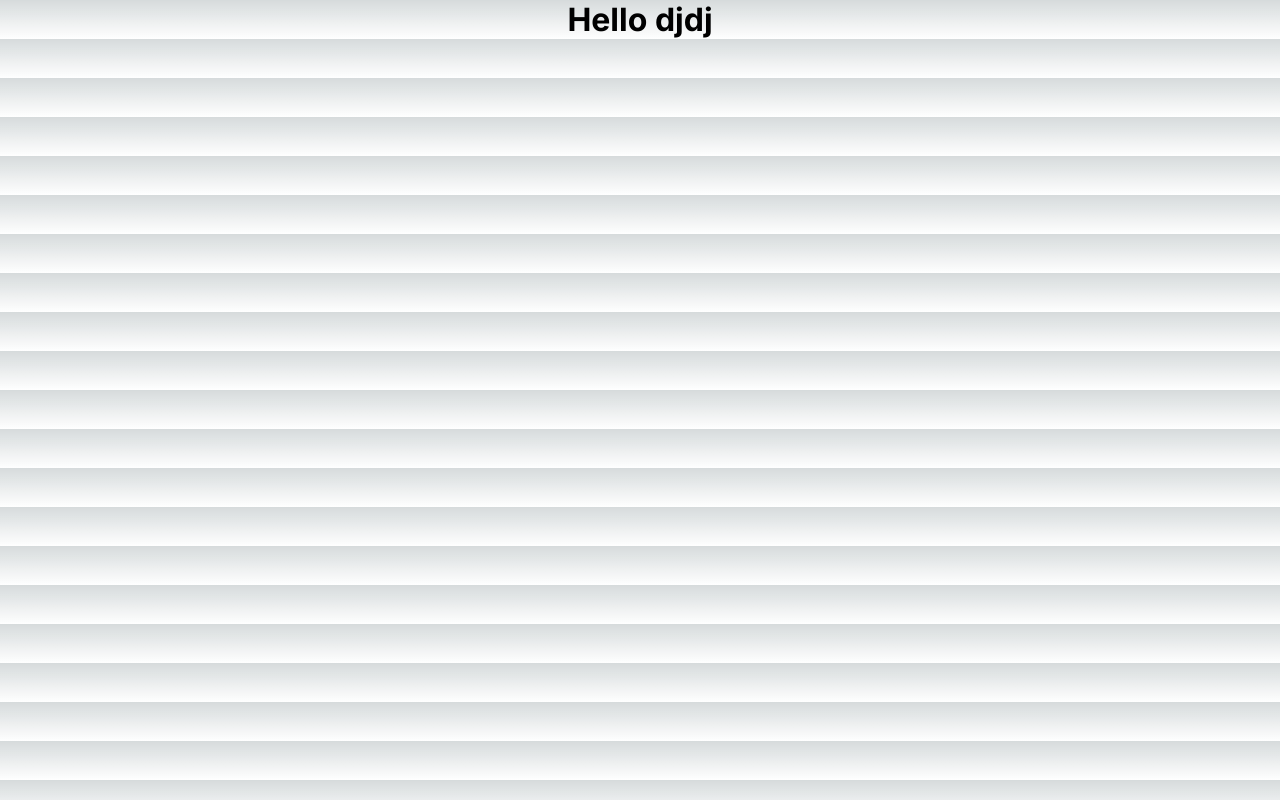
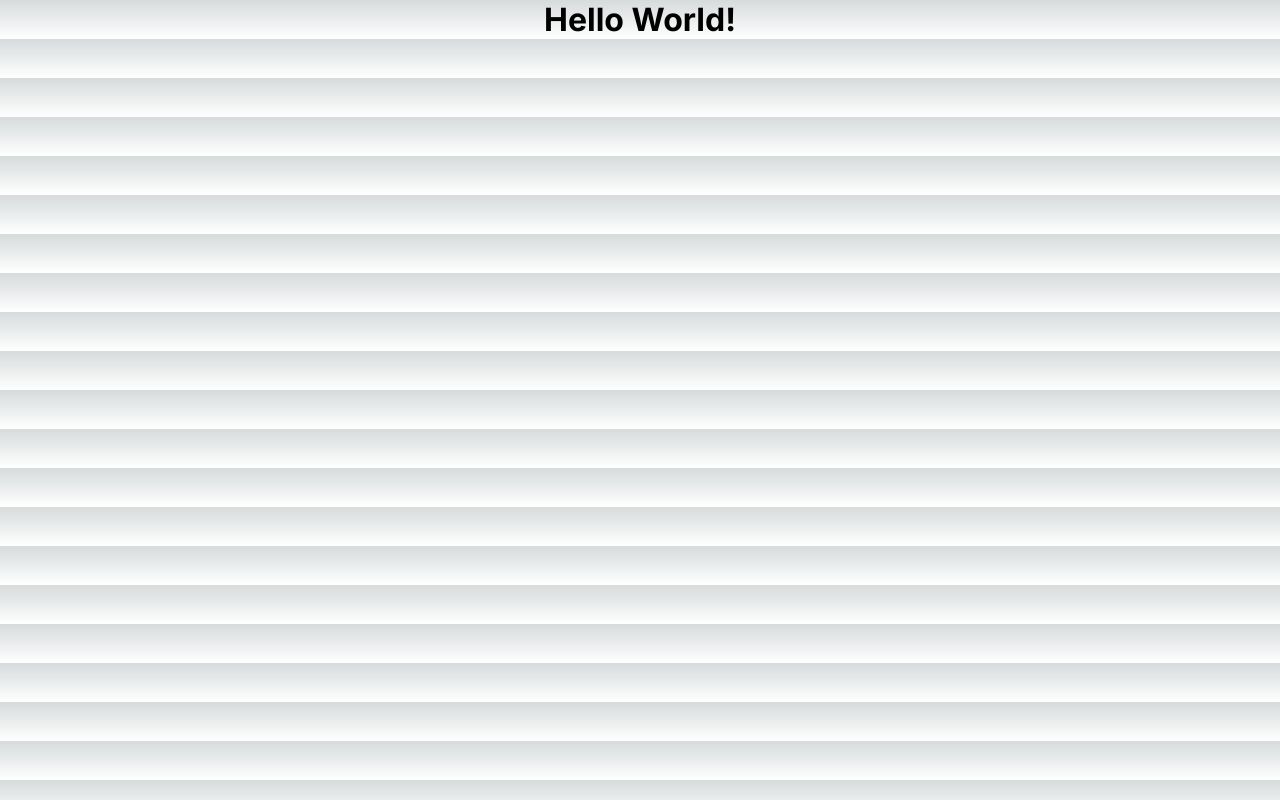
Before and after one commit to rishabhpundir/nextjsapp1, a Next.js app: page / in a window 1280 px wide. Built offline with nearby package versions, Linux system fonts and the light colour scheme.

Commit message:
new commit

```diff
--- a/src/app/page.js
+++ b/src/app/page.js
@@ -1,5 +1,5 @@
 function Home() {
-  return <h1 align="center">Hello djdj</h1>;
+  return <h1 align="center">Hello World!</h1>;
 }
 
 export default Home;
```
